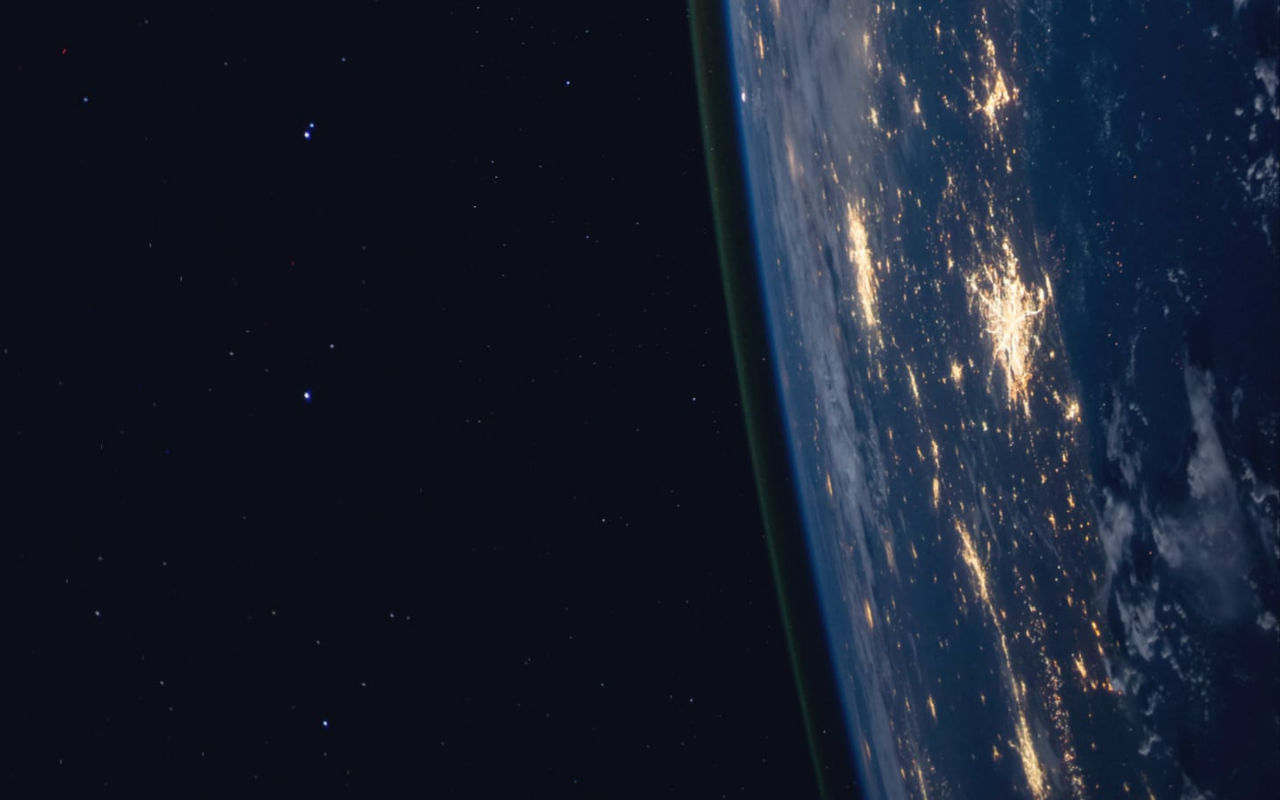
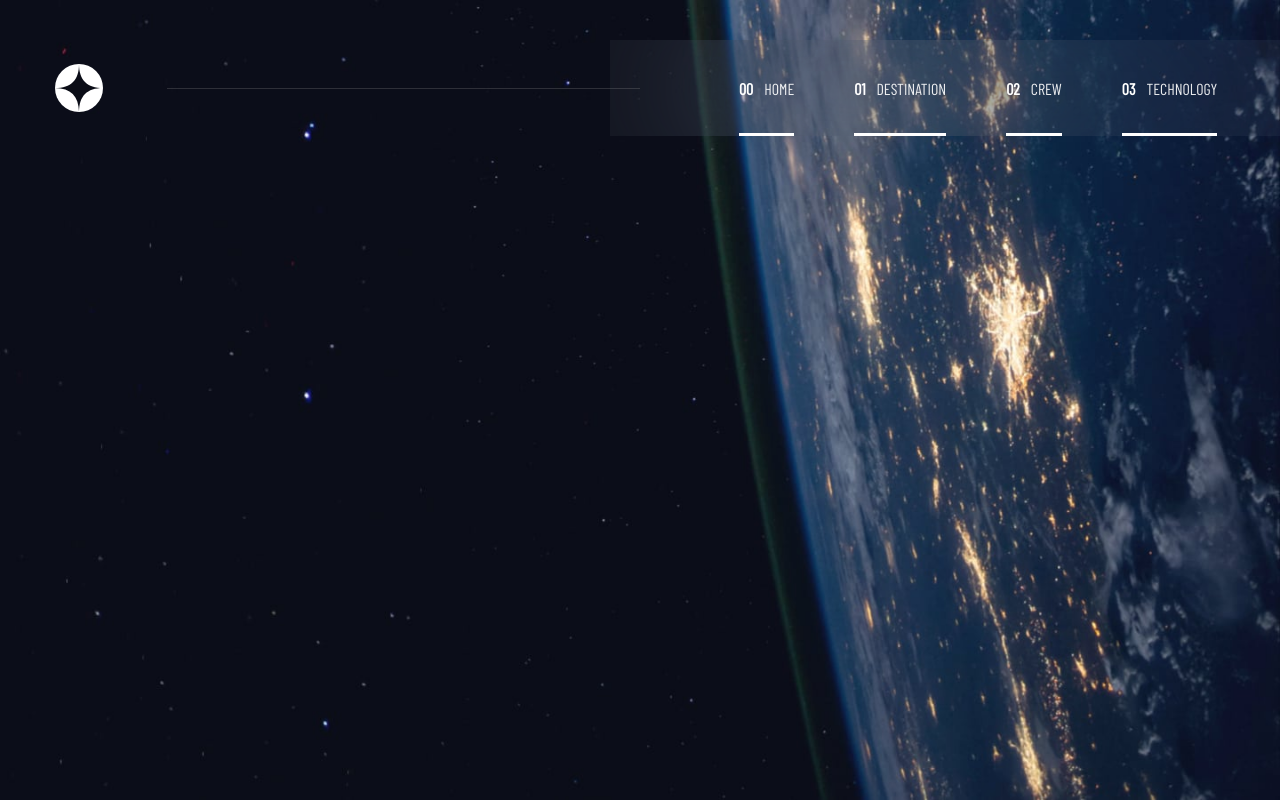
Before and after one commit to rapzaDev/Space-Tourism-RPZ, a React (Create React App) app in the folder client/: page / in a window 1280 px wide. Built offline with nearby package versions, Linux system fonts and the light colour scheme; the HTML template or start-up script is replaced by a standard one; a web font is replaced by a local one.

Commit message:
Creation of Header, NavBar and Nav buttons components

```diff
--- a/client/package.json
+++ b/client/package.json
@@ -10,6 +10,7 @@
     "@types/node": "^16.7.13",
     "@types/react": "^17.0.20",
     "@types/react-dom": "^17.0.9",
+    "polished": "^4.2.0",
     "react": "^18.0.0",
     "react-dom": "^18.0.0",
     "react-router-dom": "^6.3.0",
--- /dev/null
+++ b/client/src/components/Header/index.tsx
@@ -0,0 +1,26 @@
+import NavButton from '../NavButton';
+import NavButtons from '../NavButtons';
+
+import {
+    Container,
+    HeaderLine,
+    NavContainer,
+} from './styles';
+
+import logo from '../../assets/icons/logo.svg';
+
+function Header() {
+    return(
+        <Container id="header">
+            <img className="logo" src={logo} alt="App logo" />
+
+            <HeaderLine className="header-line"/>
+
+            <NavContainer>
+                <NavButtons />
+            </NavContainer>
+        </Container>
+    );
+};
+
+export default Header;
--- /dev/null
+++ b/client/src/components/Header/styles.ts
@@ -0,0 +1,52 @@
+import styled from 'styled-components';
+
+export const Container = styled.header`
+    position: relative;
+    display: flex;
+    align-items: center;
+    gap: 31.6875rem;
+
+    padding-left: 3.4375rem;
+
+    height: 6rem;
+    max-width: 100%;
+
+    margin-top: 2.5rem;
+
+    .logo {
+        width: 3rem;
+        height: 3rem;
+    }
+`;
+
+export const HeaderLine = styled.div`
+    z-index: 1;
+    position: absolute;
+
+    max-width: 29.5625rem;
+    width: 100%;
+    height: 1px;
+
+    background-color: #979797;
+    opacity: 25.15%;
+
+    left: 10.4375rem;
+`;
+
+export const NavContainer = styled.div`
+    position: relative;
+    display: flex;
+    align-items: center;
+
+    height: 100%;
+    width: 100%;
+
+    background-color: rgba(255, 255, 255, 0.04);
+    backdrop-filter: blur(81.55px);
+    -webkit-backdrop-filter: blur(81.55px);
+
+    #nav-buttons {
+        margin-top: 38px;
+        margin-left: 7.6875rem;
+    }
+`;
--- /dev/null
+++ b/client/src/components/NavButton/index.tsx
@@ -0,0 +1,25 @@
+import {
+    Container,
+    Content,
+    Underline,
+} from './styles';
+
+type Props = {
+    number: string;
+    title: string;
+}
+
+function NavButton({number, title}: Props) {
+    return(
+        <Container>
+            <Content className="content">
+                <span className="number">{number}</span>
+                <span className="title">{title}</span>
+            </Content>
+
+            <Underline className="underline"/>
+        </Container>
+    );
+};
+
+export default NavButton;
--- /dev/null
+++ b/client/src/components/NavButton/styles.ts
@@ -0,0 +1,42 @@
+import styled from 'styled-components';
+
+export const Container = styled.button`
+    position: relative;
+    display: flex;
+    flex-direction: column;
+    align-items: center;
+
+    gap: 2.1875rem;
+
+    background: none;
+    border: none;
+
+    cursor: pointer;
+
+    color: ${(props) => props.theme.colors.white};
+`;
+
+export const Content = styled.div`
+    display: flex;
+    position: relative;
+    gap: 0.6875rem;
+
+    .number {
+        font: ${(props) => props.theme.fonts.NavText};
+        font-weight: bold;
+    }
+
+    .title {
+        font: ${(props) => props.theme.fonts.NavText};
+        opacity: 90%;
+        text-transform: uppercase;
+    }
+`;
+
+export const Underline = styled.div`
+    position: relative;
+    width: 100%;
+    height: 3px;
+
+    background-color: ${(props) => props.theme.colors.white};
+`;
--- /dev/null
+++ b/client/src/components/NavButtons/index.tsx
@@ -0,0 +1,16 @@
+import NavButton from '../NavButton';
+
+import { Container } from './styles';
+
+function NavButtons() {
+    return(
+        <Container id="nav-buttons">
+            <NavButton number="00" title="home"/>
+            <NavButton number="01" title="destination"/>
+            <NavButton number="02" title="crew"/>
+            <NavButton number="03" title="technology"/>
+        </Container>
+    );
+};
+
+export default NavButtons;
--- /dev/null
+++ b/client/src/components/NavButtons/styles.ts
@@ -0,0 +1,8 @@
+import styled from 'styled-components';
+
+export const Container = styled.nav`
+        position: relative;
+        display: flex;
+        align-items: center;
+        gap: 3rem;
+`;
--- a/client/src/pages/Home/index.tsx
+++ b/client/src/pages/Home/index.tsx
@@ -1,8 +1,12 @@
 import { Container } from './styles';
+
+import Header from '../../components/Header';
 
 function Home() {
     return(
-        <Container id="home-page"></Container>
+        <Container id="home-page">
+            <Header />
+        </Container>
     );
 };
 
--- a/client/src/pages/Home/styles.ts
+++ b/client/src/pages/Home/styles.ts
@@ -1,5 +1,8 @@
 import styled from 'styled-components';
 
 export const Container = styled.div`
-    height: 100vh;
+  position: relative;
+  display: flex;
+  flex-direction: column;
+  height: 100vh;
 `;
```
Also changed, not shown: 1 other file (tests, documents, lock files or other folders).
